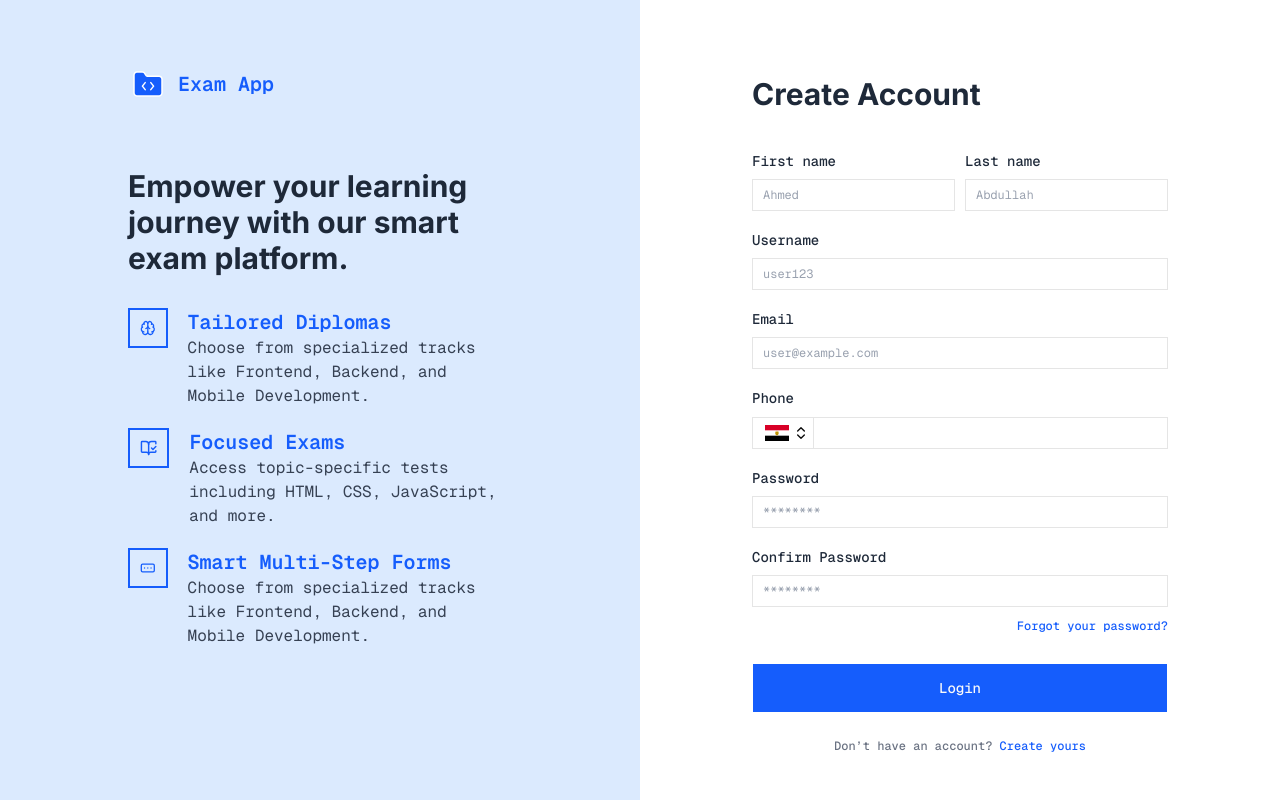
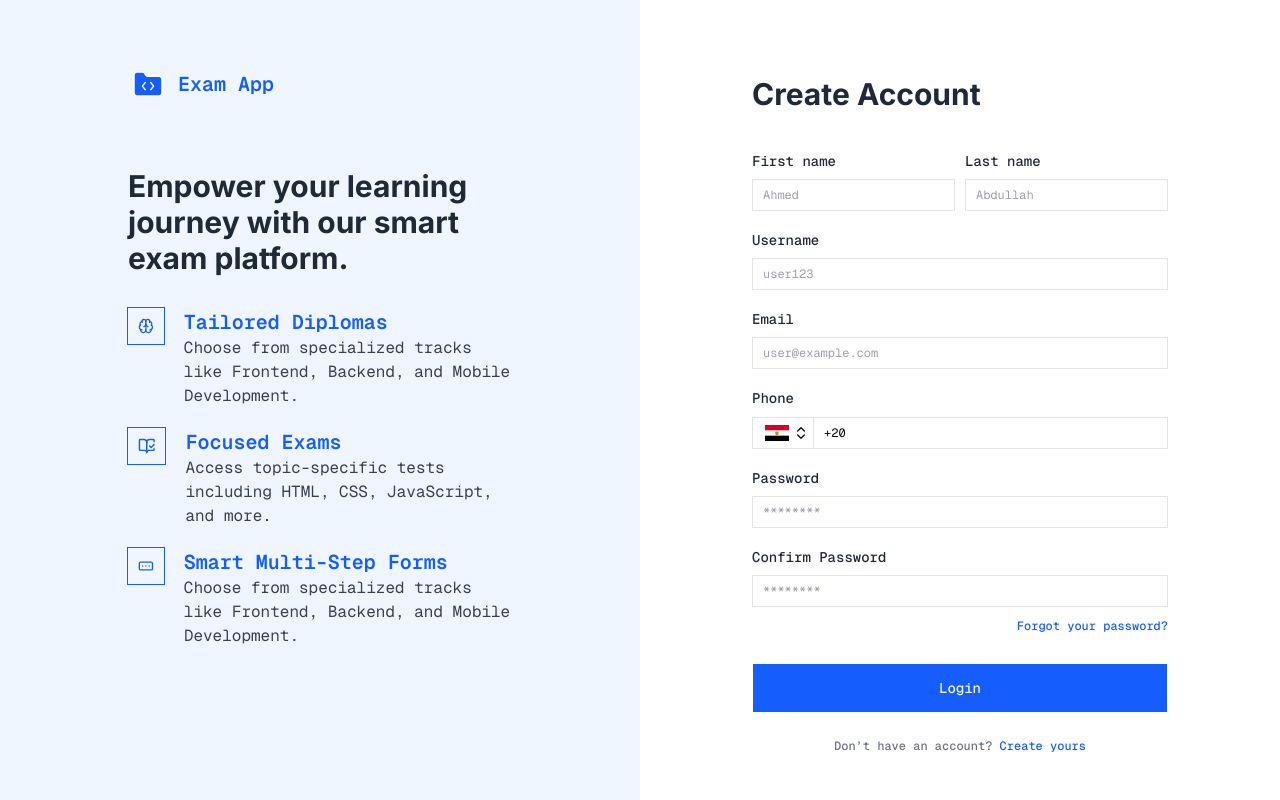
Before and after one commit to AmrMSaid/exam-app, a Next.js app: page /register in a window 1280 px wide. Built offline with nearby package versions, Linux system fonts and the light colour scheme.

Commit message:
feat: add Logo component and update layout styles; enhance login and register forms with comments

```diff
--- a/src/app/(auth)/layout.tsx
+++ b/src/app/(auth)/layout.tsx
@@ -1,5 +1,5 @@
+import Logo from "@/components/logo";
 import { BookOpenCheck, Brain, RectangleEllipsis } from "lucide-react";
-import Image from "next/image";
 import React from "react";
 
 interface AuthLayoutProps {
@@ -9,33 +9,28 @@ interface AuthLayoutProps {
 export default function AuthLayout({ children }: AuthLayoutProps) {
   return (
     <>
+      {/* Split screen layout */}
       <aside className="grid grid-cols-2 min-h-screen">
         {/* Overlay */}
-        <div className="bg-blue-100 flex py-16">
+        <div className="bg-blue-50 flex py-16">
           {/* Panel */}
           <div className="w-3/5 mx-auto flex flex-col ">
-            {/* Logo */}
-            <div className="flex gap-2.5 items-center text-blue-600 mb-16">
-              <Image
-                src="/folder-code.svg"
-                alt="Exam App logo"
-                width={40}
-                height={40}
-              />
-              <h2 className="font-mono font-semibold text-xl">Exam App</h2>
-            </div>
+            {/* Exam App logo */}
+            <Logo />
+
             {/* Details */}
             <div className="flex flex-col gap-8">
               <h3 className="font-inter font-bold text-3xl text-gray-800">
                 Empower your learning journey with our smart exam platform.
               </h3>
+
               {/* List */}
               <ul className="font-mono flex flex-col gap-5">
                 {/* Item 1 */}
                 <li className="flex gap-5">
                   <Brain
                     size={36}
-                    className="text-blue-600 border-2 border-blue-600 px-2.5 box-content"
+                    className="text-blue-600 outline-1 outline-blue-600 px-2.5 box-content"
                   />
                   <div className="flex flex-col">
                     <h4 className="text-blue-600 font-semibold text-xl">
@@ -47,11 +42,12 @@ export default function AuthLayout({ children }: AuthLayoutProps) {
                     </p>
                   </div>
                 </li>
+
                 {/* Item 2 */}
                 <li className="flex gap-5">
                   <BookOpenCheck
                     size={36}
-                    className="text-blue-600 border-2 border-blue-600 px-2.5 box-content"
+                    className="text-blue-600 outline-1 outline-blue-600 px-2.5 box-content"
                   />
                   <div className="flex flex-col">
                     <h4 className="text-blue-600 font-semibold text-xl">
@@ -63,11 +59,12 @@ export default function AuthLayout({ children }: AuthLayoutProps) {
                     </p>
                   </div>
                 </li>
+
                 {/* Item 3 */}
                 <li className="flex gap-5">
                   <RectangleEllipsis
                     size={36}
-                    className="text-blue-600 border-2 border-blue-600 px-2.5 box-content"
+                    className="text-blue-600 outline-1 outline-blue-600 px-2.5 box-content"
                   />
                   <div className="flex flex-col">
                     <h4 className="text-blue-600 font-semibold text-xl">
--- a/src/app/(auth)/login/login-form.tsx
+++ b/src/app/(auth)/login/login-form.tsx
@@ -36,6 +36,7 @@ export default function LoginForm() {
   function onSubmit(data: LoginValues) {}
 
   return (
+    // Header
     <Card className="w-full max-w-md">
       <CardHeader className="gap-2">
         <CardTitle className="text-3xl font-inter font-bold mb-6 text-gray-800">
@@ -49,6 +50,7 @@ export default function LoginForm() {
           onSubmit={form.handleSubmit(onSubmit)}
         >
           <FieldGroup>
+            {/* Username */}
             <Controller
               name="username"
               control={form.control}
@@ -73,6 +75,8 @@ export default function LoginForm() {
                 </Field>
               )}
             />
+
+            {/* Password */}
             <Controller
               name="password"
               control={form.control}
@@ -99,6 +103,8 @@ export default function LoginForm() {
             />
           </FieldGroup>
         </form>
+
+        {/* Footer */}
         <Link
           className="text-blue-600 font-medium absolute right-4 mt-2.5 hover:underline"
           href={"#"}
--- a/src/app/(auth)/register/_components/register-form.tsx
+++ b/src/app/(auth)/register/_components/register-form.tsx
@@ -45,6 +45,7 @@ export default function RegisterForm() {
   function onSubmit(data: LoginValues) {}
 
   return (
+    // Header
     <Card className="w-full max-w-md">
       <CardHeader className="gap-2">
         <CardTitle className="text-3xl font-inter font-bold text-gray-800 mb-6">
@@ -59,6 +60,7 @@ export default function RegisterForm() {
         >
           <FieldGroup>
             <div className="flex gap-2.5">
+              {/* First name */}
               <Controller
                 name="firstname"
                 control={form.control}
@@ -83,6 +85,8 @@ export default function RegisterForm() {
                   </Field>
                 )}
               />
+
+              {/* Last name */}
               <Controller
                 name="lastname"
                 control={form.control}
@@ -108,6 +112,8 @@ export default function RegisterForm() {
                 )}
               />
             </div>
+
+            {/* Username */}
             <Controller
               name="username"
               control={form.control}
@@ -132,6 +138,8 @@ export default function RegisterForm() {
                 </Field>
               )}
             />
+
+            {/* Email */}
             <Controller
               name="email"
               control={form.control}
@@ -156,6 +164,8 @@ export default function RegisterForm() {
                 </Field>
               )}
             />
+
+            {/* Phone */}
             <Controller
               name="phone"
               control={form.control}
@@ -176,7 +186,7 @@ export default function RegisterForm() {
                     value={phone}
                     onChange={setPhone}
                     countries={["EG"]}
-                    // international={true}
+                    international={true}
                   />
                   {fieldState.invalid && (
                     <FieldError errors={[fieldState.error]} />
@@ -184,6 +194,8 @@ export default function RegisterForm() {
                 </Field>
               )}
             />
+
+            {/* Password */}
             <Controller
               name="password"
               control={form.control}
@@ -208,6 +220,8 @@ export default function RegisterForm() {
                 </Field>
               )}
             />
+
+            {/* Confirm password */}
             <Controller
               name="confirmPassword"
               control={form.control}
@@ -234,6 +248,8 @@ export default function RegisterForm() {
             />
           </FieldGroup>
         </form>
+
+        {/* Footer */}
         <Link
           className="text-blue-600 font-medium absolute right-4 mt-2.5 hover:underline"
           href={"#"}
--- /dev/null
+++ b/src/components/logo.tsx
@@ -0,0 +1,15 @@
+import Image from "next/image";
+
+export default function Logo() {
+  return (
+    <div className="flex gap-2.5 items-center text-blue-600 mb-16">
+      <Image
+        src="/folder-code.svg"
+        alt="Exam App logo"
+        width={40}
+        height={40}
+      />
+      <h2 className="font-mono font-semibold text-xl">Exam App</h2>
+    </div>
+  );
+}
```
